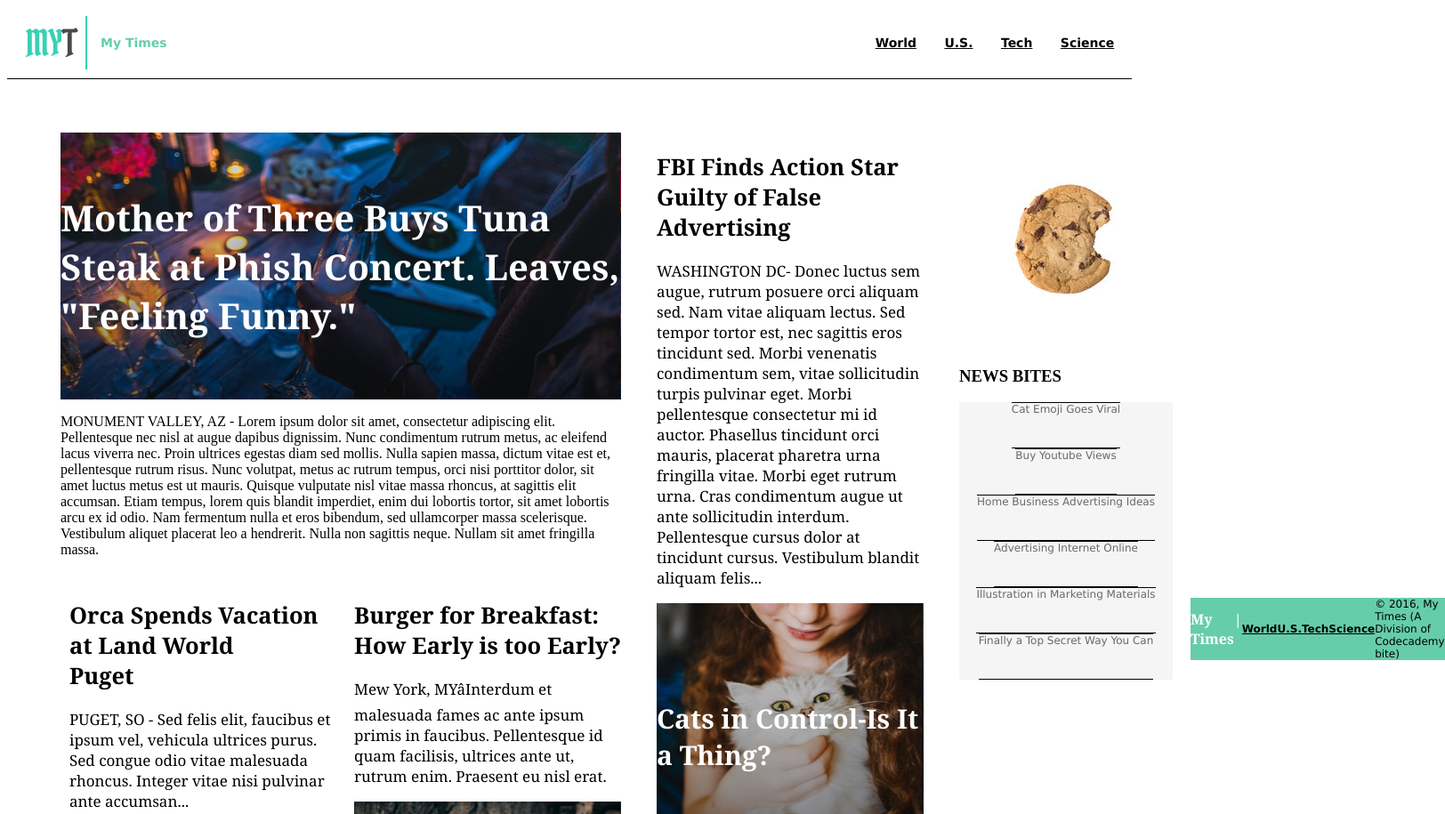
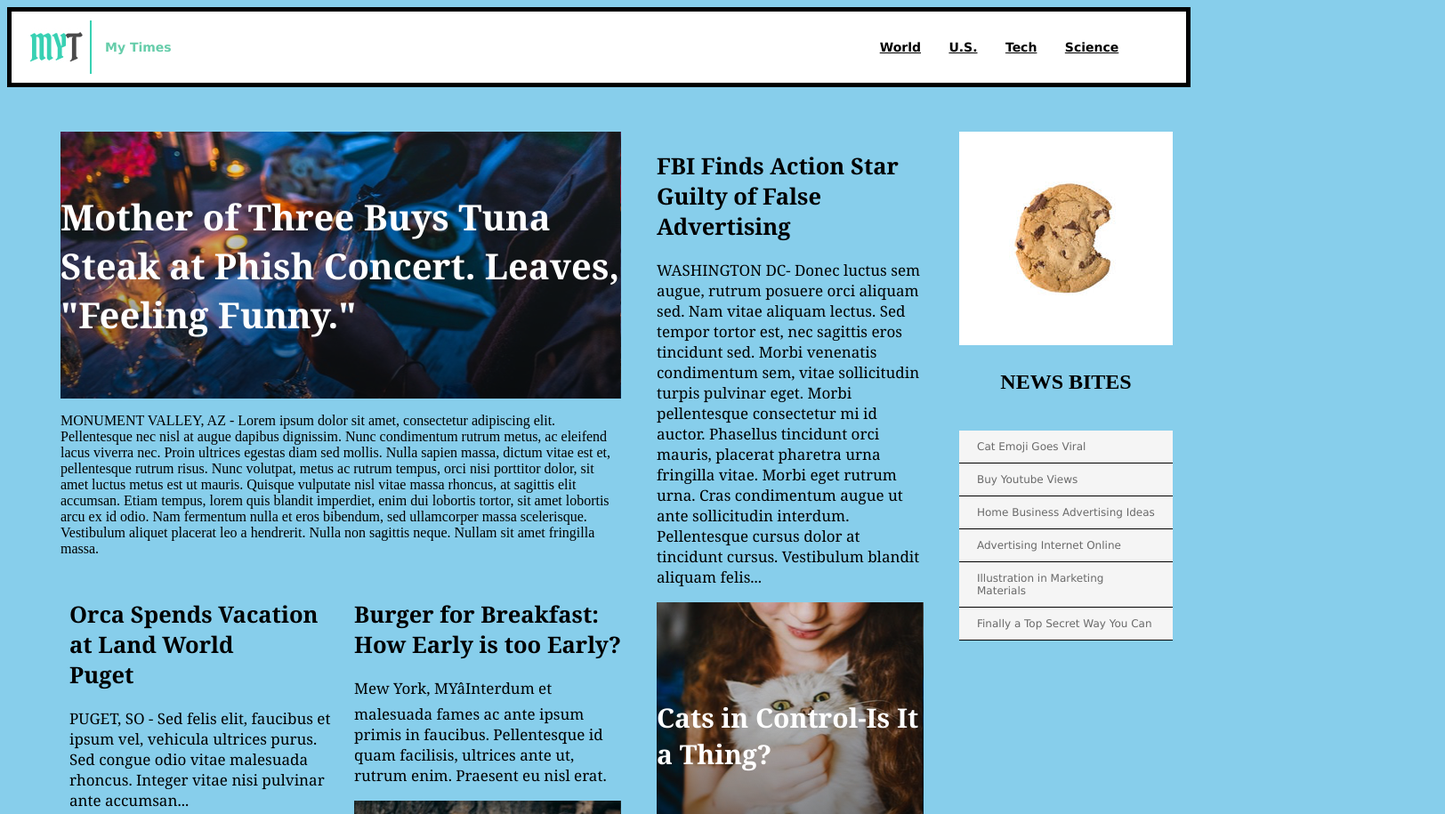
Before and after one commit to konradscheng/my_times, a plain HTML site: page index.html in a window 1280 px wide. Shown: the top 915 px of the page at 89% size, 1624 px wide, since content can reach past the window. Drawn offline with Linux system fonts and the light colour scheme.

Commit message:
Fixed navbar, alignment issues, and 'news bites' section

```diff
--- a/index.html
+++ b/index.html
@@ -85,11 +85,8 @@
         <div class="cookie-image">
           <img src="resources\images\img-news-bite.png">
         </div>
-      <div class="news-bites">
-        <div class="news-bites-title">
+        <div class="news-bites">
           <h3>NEWS BITES</h3>
-        </div>
-        <div class="news-bites-text">
           <span>Cat Emoji Goes Viral</span>
           <span>Buy Youtube Views</span>
           <span>Home Business Advertising Ideas</span>
@@ -103,16 +100,16 @@
     <footer>
       <div class="bottom-logo">
         <span>My Times</span>
-        <span>|</span>
+        <span> | </span>
       </div>
       <nav class="bottom-nav">
-        <span><a href=""><h4>World</h4></a></span>
-        <span><a href=""><h4>U.S.</h4></a></span>
-        <span><a href=""><h4>Tech</h4></a></span>
-        <span><a href=""><h4>Science</h4></a></span>
+        <span><a href=""><h4>World </h4></a></span>
+        <span><a href=""><h4>U.S. </h4></a></span>
+        <span><a href=""><h4>Tech </h4></a></span>
+        <span><a href=""><h4>Science </h4></a></span>
       </nav>
       <div class="copyright">
-        <span>© 2016, My Times (A Division of Codecademy bite)</span>
+        <span>© 2016, My Times (A Division of Codecademy Bite)</span>
       </div>
     </footer>
   </body>
--- a/resources/css/style2.css
+++ b/resources/css/style2.css
@@ -1,6 +1,12 @@
+body {
+  background-color: skyblue;
+  display: flex;
+  flex-direction: column;
+}
+
 header {
   height: 80px;
-  border-bottom: 1px solid black;
+  margin: 0;
 }
 
 .header-container {
@@ -15,6 +21,7 @@ header {
   font-size: 14px;
   font-weight: bold;
   padding: 10px 20px;
+  border: 5px solid black;
 }
 
 .logo {
@@ -121,26 +128,21 @@ color: black;
   width: 300px;
 }
 
-.news-bites-title {
-  font-size: 16px;
-  font-weight: bold;
+.news-bites h3 {
+    margin-bottom: 41px;
+    font-size: 24px;
+    font-weight: bold;
+    text-align: center;
 }
 
-.news-bites-text {
-  display: flex;
-  flex-direction: column;
-  justify-content: center;
-  align-items: center;
-  background-color: WhiteSmoke;
-  font-family: Verdana;
-  font-size: 12px;
-  color: DimGray;
-}
-
-.news-bites-text span {
-  height: 50px;
-  border-top: 1px solid black;
-  border-bottom: 1px solid black;
+.news-bites span {
+    display: block;
+    padding: 11px 20px;
+    border-bottom: 1px solid black;
+    background-color: WhiteSmoke;
+    font-family: Verdana;
+    font-size: 12px;
+    color: DimGray;
 }
 
 footer {
@@ -148,7 +150,6 @@ footer {
   justify-content: center;
   align-items: center;
   background-color: MediumAquamarine;
-  margin: auto;
   font-family: Verdana;
   font-size: 12px;
   width: 100%;
@@ -156,12 +157,16 @@ footer {
 
 .bottom-logo {
   display: flex;
+  justify-content: space-between;
   font-family: Georgia;
   font-size: 16px;
   font-weight: bold;
   color: white;
+  width: 90px;
 }
 
 .bottom-nav {
+  width: 200px;
   display: flex;
+  justify-content: space-around;
 }
```
